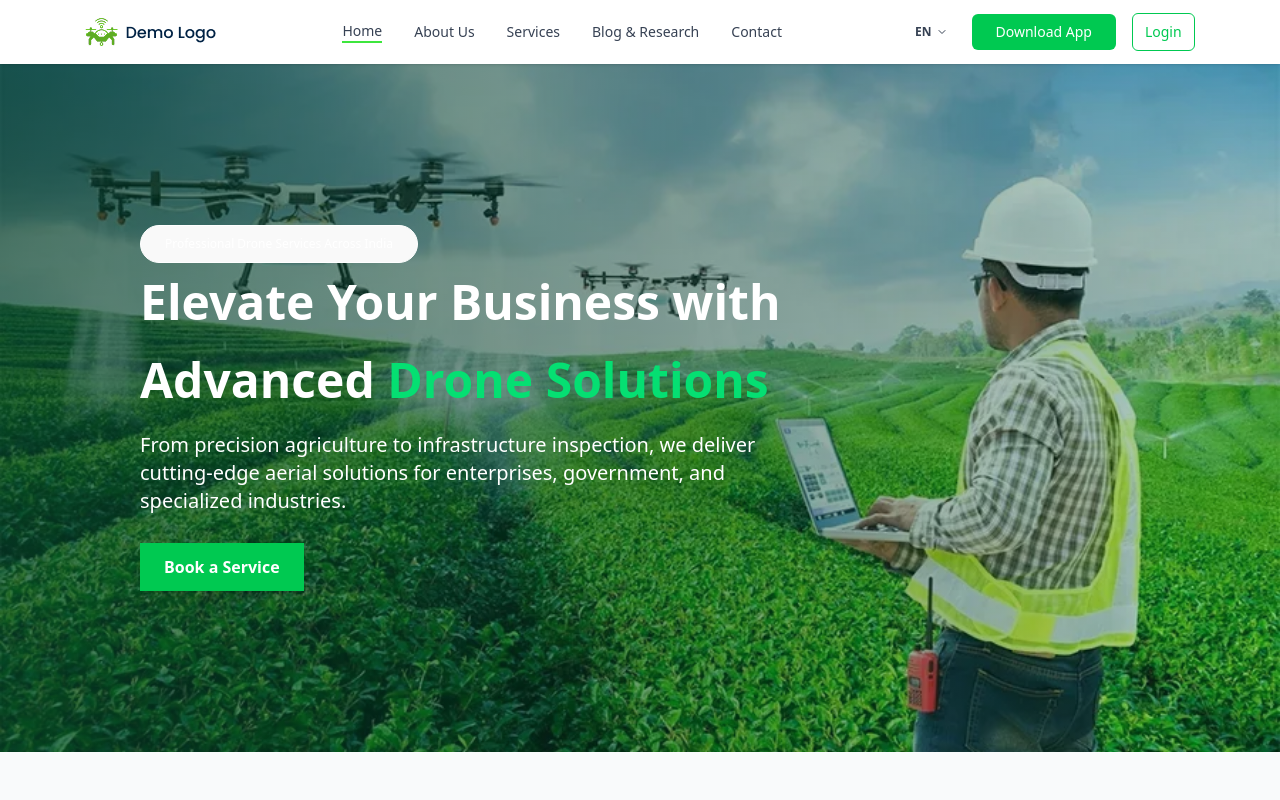
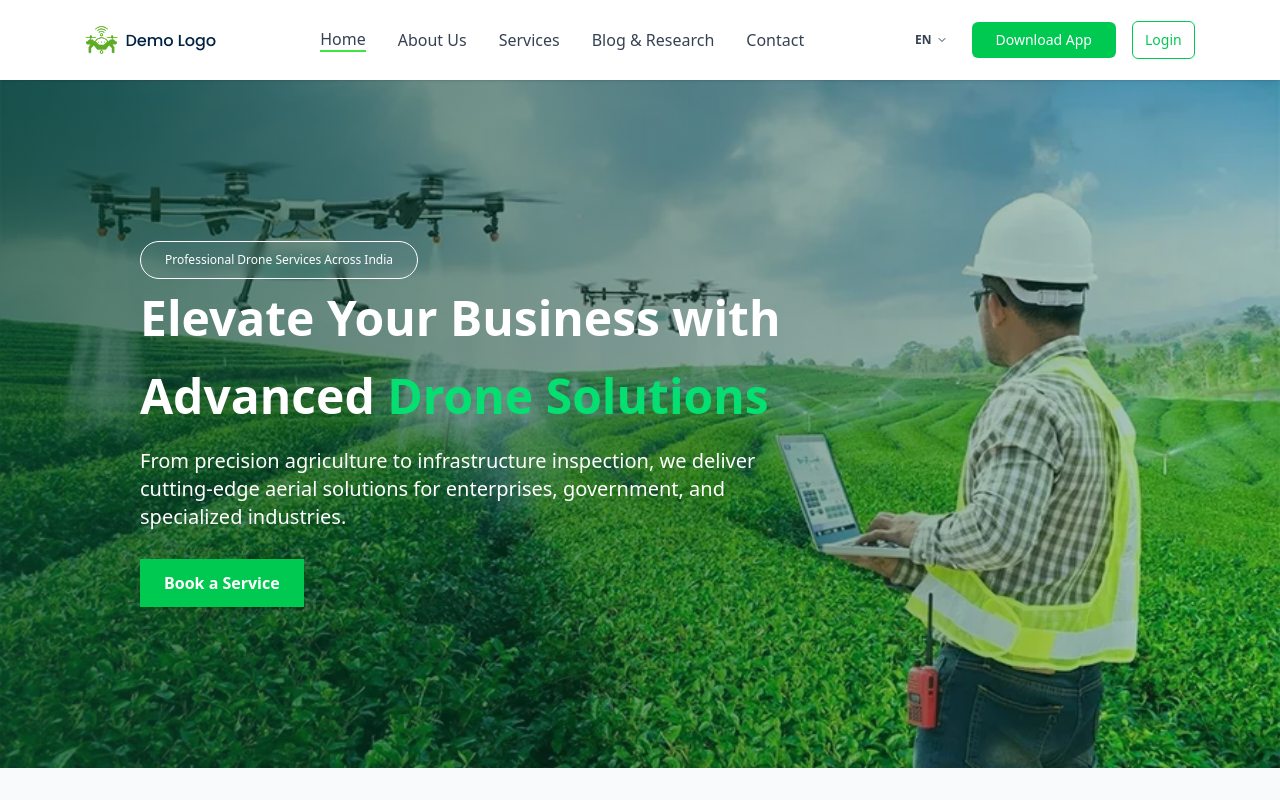
Before and after one commit to MTS-Services/prasad_e_app_pilot, a React (Vite) app: page / in a window 1280 px wide. Shown: the top 800 px of the page. Built offline with nearby package versions, Linux system fonts and the light colour scheme.

Commit message:
somethings changed

```diff
--- a/src/LandingPageUI/Pages/Hero.jsx
+++ b/src/LandingPageUI/Pages/Hero.jsx
@@ -11,7 +11,7 @@ const Hero = () => {
           <div className='absolute bg-gradient-to-r from-[#06422c]/70 via-[#013522cd]/60 to-[#035a3ab8]/35 inset-0'></div>
           <div className="z-10 w-full lg:w-10/12 xl:max-w-7xl mx-auto ">
             <div className="text-white max-w-2xl">
-            <button className="border px-4 sm:px-6 py-2 sm:py-2.5 bg-white/5 rounded-full text-white shadow-none backdrop-blur-xs text-xs sm:text-xs">{t('hero.tagline')}</button>
+            <button className="border px-4 sm:px-6 py-2 sm:py-2.5 !bg-white/5 rounded-full text-white shadow-none !backdrop-blur-xs text-xs sm:text-xs">{t('hero.tagline')}</button>
             <h1 className="leading-relaxed text-left text-3xl sm:text-4xl md:text-5xl font-bold mt-4 sm:mt-0">{t('hero.title')}<span className="text-green-400"> {t('hero.highlight')}</span></h1>
             <p className="text-white text-base sm:text-lg md:text-xl py-3">{t('hero.description')}</p>
             <Link to={'/services'} className="px-4 sm:px-6 py-2.5 sm:py-3 mt-4 inline-block bg-green-500 hover:bg-green-700 text-white font-semibold shadow-md transition duration-300 text-sm sm:text-base">
--- a/src/components/common/Footer.jsx
+++ b/src/components/common/Footer.jsx
@@ -19,7 +19,7 @@ export default function Footer() {
             <p className="text-white text-sm md:text-lg max-w-4xl mx-auto mb-8 leading-relaxed">
               {t("footer.cta.description")}
             </p>
-            <button className="btn btn-sm md:btn-md lg:btn-lg bg-green-500 hover:bg-gray-100 hover:text-green-500 text-white font-medium border-transparent px-8 py-3 rounded-sm transition-colors shadow-md">
+            <button className="btn btn-sm md:btn-md lg:btn-lg bg-green-500 hover:bg-green-600  text-white font-medium border-transparent px-8 py-3 rounded-sm transition-colors shadow-md">
               {t("footer.cta.button")}
             </button>
           </div>
--- a/src/components/common/Header.jsx
+++ b/src/components/common/Header.jsx
@@ -36,12 +36,12 @@ export const Header = () => {
           <LanguageSwitcher />
           {user &&
             (["admin", "marketing", "employee"].includes(user.role) ? (
-              <Link className="text-gray-800 text-xl">
+              <Link className="text-gray-800 text-xl lg:flex hidden">
                 <FiBell />
               </Link>
             ) : null)}
             {
-              user.role == 'admin'? <Link className="text-gray-800 text-xl"><FiSettings /></Link> :null
+              user.role == 'admin'? <Link className="text-gray-800 text-xl lg:flex hidden"><FiSettings /></Link> :null
             }
           {user ? (
             <div className=" flex items-end justify-center gap-2">
@@ -68,12 +68,12 @@ export const Header = () => {
                   </Button> */}
                   {user &&
             (["admin", "marketing", "employee"].includes(user.role) ? (
-              <Link className="text-gray-800 text-sm flex justify-start gap-2 items-center">
+              <Link className="text-gray-800 text-sm flex justify-start gap-2 items-center lg:hidden">
                 <FiBell /> Notification
               </Link>
             ) : null)}
             {
-              user.role == 'admin'? <Link className="text-gray-800 text-sm flex justify-start gap-2 items-center "><FiSettings /> Settings</Link> :null
+              user.role == 'admin'? <Link className="text-gray-800 text-sm flex justify-start gap-2 items-center  lg:hidden"><FiSettings /> Settings</Link> :null
             }
                   <button
                     onClick={logOutHandler}
--- a/src/components/common/UserNav.jsx
+++ b/src/components/common/UserNav.jsx
@@ -19,9 +19,9 @@ export default function Nav() {
   ];
 
   return (
-    <nav className="bg-white shadow-sm sticky top-0 z-50">
-      <div className="w-11/12 mx-auto  px-4 sm:px-6 lg:px-8">
-        <div className="flex justify-between items-center h-16">
+    <nav className="bg-white shadow-sm  sticky top-0 z-50">
+      <div className="w-11/12 mx-auto  px-4 sm:px-6 lg:px-8 xl:h-20 flex items-center justify-center">
+        <div className="flex justify-between items-center  w-full h-16">
           {/* Logo */}
           <Link to={'/'} className="flex items-center">
             <div className="flex items-center space-x-2">
@@ -35,7 +35,7 @@ export default function Nav() {
               <NavLink
                 key={link.name}
                 to={link.href}
-                className="!text-gray-700 hover:text-green-500 transition-colors duration-200 text-sm font-medium"
+                className="!text-gray-700 hover:text-green-500 transition-colors duration-200 text-sm xl:text-[16px] font-medium"
               >
                 {link.name}
               </NavLink>
--- a/src/components/fieldAgent/FieldAgentDashboard.jsx
+++ b/src/components/fieldAgent/FieldAgentDashboard.jsx
@@ -224,7 +224,7 @@ const FieldAgentDashboard = () => {
       <div
         className={`bg-white shadow-lg transform ${
           sidebarOpen ? 'translate-x-0' : '-translate-x-full'
-        } lg:translate-x-0 transition-transform duration-300 ease-in-out fixed lg:static inset-y-0 left-0 z-50 w-64 overflow-y-auto`}
+        } lg:translate-x-0 transition-transform duration-300 ease-in-out fixed lg:static inset-y-0 left-0 z-30 w-64 overflow-y-auto`}
       >
         <div className='flex items-center justify-between h-16 px-6 border-b border-gray-200'>
           <h1 className='text-xl font-bold text-gray-900'>
@@ -296,7 +296,7 @@ const FieldAgentDashboard = () => {
       {/* Overlay for mobile */}
       {sidebarOpen && (
         <div
-          className='fixed inset-0 bg-black bg-opacity-50 lg:hidden z-40'
+          className='fixed inset-0 bg-black opacity-50 lg:hidden z-20'
           onClick={() => setSidebarOpen(false)}
         ></div>
       )}
--- a/src/components/marketing/MarketingDashboard.jsx
+++ b/src/components/marketing/MarketingDashboard.jsx
@@ -347,7 +347,7 @@ const MarketingDashboard = () => {
       <div
         className={`bg-white shadow-lg transform ${
           sidebarOpen ? 'translate-x-0' : '-translate-x-full'
-        } lg:translate-x-0 transition-transform duration-300 ease-in-out fixed lg:static inset-y-0 left-0 z-50 w-64 overflow-y-auto`}
+        } lg:translate-x-0 transition-transform duration-300 ease-in-out fixed lg:static inset-y-0 left-0 z-40 w-64 overflow-y-auto`}
       >
         <div className='flex items-center justify-between h-16 px-6 border-b border-gray-200'>
           <h1 className='text-xl font-bold text-gray-900'>
@@ -419,7 +419,7 @@ const MarketingDashboard = () => {
       {/* Overlay for mobile */}
       {sidebarOpen && (
         <div
-          className='fixed inset-0 bg-black bg-opacity-50 lg:hidden z-40'
+          className='fixed inset-0 bg-black opacity-50 lg:hidden z-30'
           onClick={() => setSidebarOpen(false)}
         ></div>
       )}
--- a/src/index.css
+++ b/src/index.css
@@ -64,10 +64,5 @@ body {
     color: #213547;
     background-color: #ffffff;
   }
-  a:hover {
-    color: #747bff;
-  }
-  button {
-    background-color: #f9f9f9;
-  }
+
 }
```
